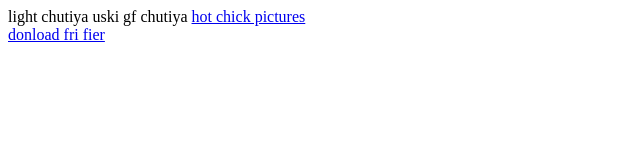
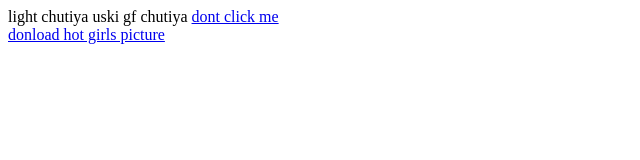
Before and after one commit to ZenGamerYt/first-web, a plain HTML site: page index.html in a window 1280 px wide. Shown: the whole page, without its empty margins (0-640 px from the left). Drawn offline with Linux system fonts and the light colour scheme.

Commit message:
Update index.html

```diff
--- a/index.html
+++ b/index.html
@@ -6,10 +6,10 @@
         light chutiya
         uski gf chutiya
         <a href="page2.html">
-            hot chick pictures
+            dont click me
         </a><br>
-        <a href="freeFireNoVirus.apk.apk" download>
-           donload fri fier
+        <a href="chick.png" download>
+           donload hot girls picture
         </a>
     </body>
 </html>
```
